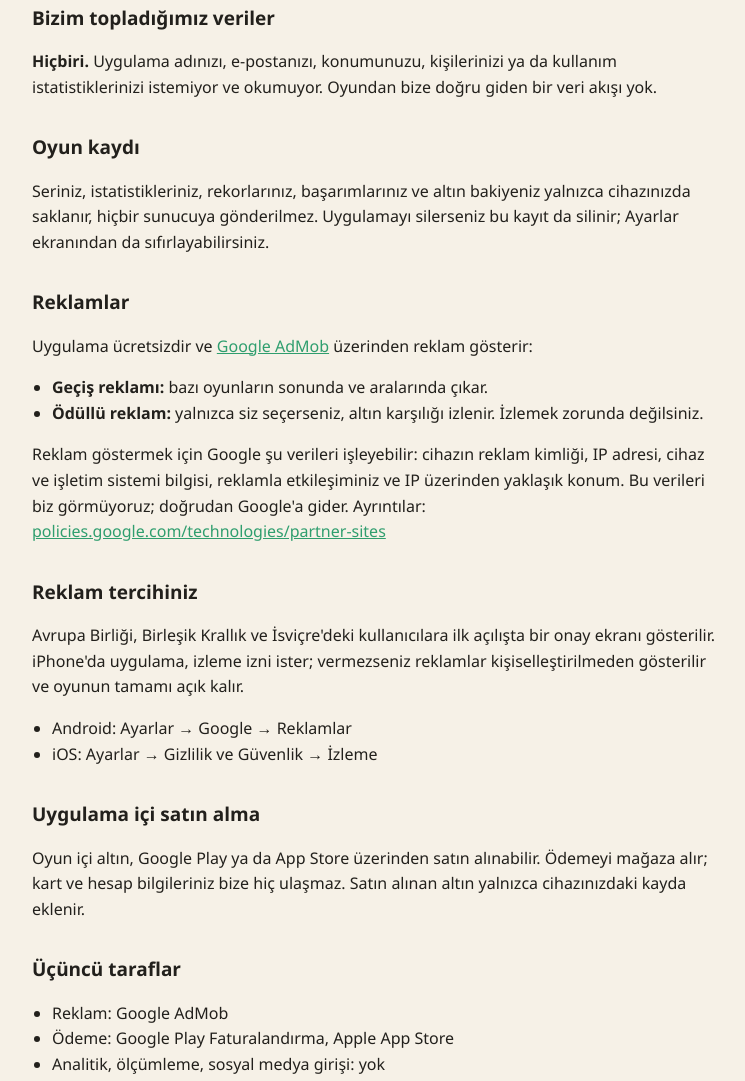
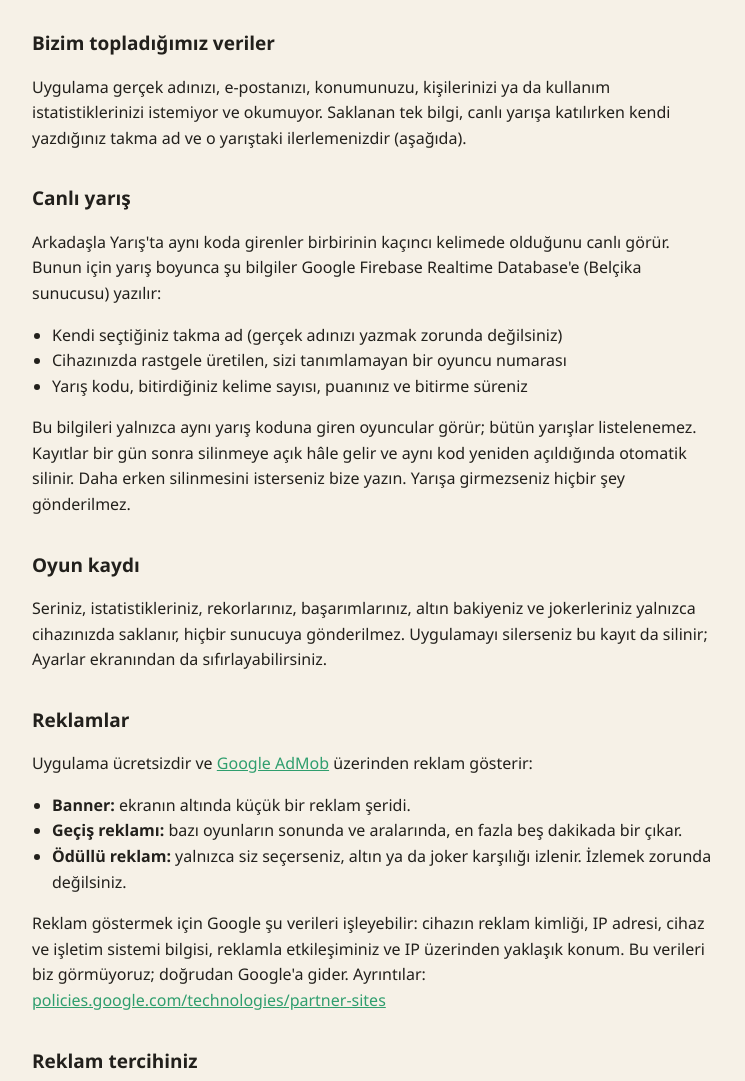
Before and after one commit to naskenkastudio-ship-it/harf-harf-gizlilik, a plain HTML site: page index.html in a window 1280 px wide. Shown: the part 285-1366 px from the top of the page, without its empty margins (264-1009 px from the left). Drawn offline with Linux system fonts and the light colour scheme.

Commit message:
Canlı yarış, banner, joker paketleri ve haftalık sıralama eklendi

```diff
--- a/index.html
+++ b/index.html
@@ -25,19 +25,29 @@
 <div class="ust">HARF HARF · NASTENKA STUDIO</div>
 <h1>Gizlilik Politikası</h1>
 
-<p class="ozet"><b>Kısaca:</b> Oyunun kendisi hiçbir kişisel veri toplamıyor. Hesap yok, bize ait sunucu yok, ilerlemeniz yalnızca kendi cihazınızda duruyor. Uygulamada Google AdMob reklamları ve mağaza üzerinden altın satın alma var. Bunlar için Google ve Apple bazı verileri kendi politikalarına göre işliyor; ayrıntılar aşağıda.</p>
+<p class="ozet"><b>Kısaca:</b> Hesap yok, ilerlemeniz yalnızca kendi cihazınızda duruyor. Tek istisna canlı yarış: arkadaşlarınızla yarışırken yazdığınız takma ad ve o yarıştaki puanınız, diğer oyuncular görebilsin diye kısa süreliğine saklanır. Uygulamada Google AdMob reklamları ve (Android'de) mağaza üzerinden satın alma var. Bunlar için Google ve Apple bazı verileri kendi politikalarına göre işliyor; ayrıntılar aşağıda.</p>
 
 <h2>Bizim topladığımız veriler</h2>
-<p><b>Hiçbiri.</b> Uygulama adınızı, e-postanızı, konumunuzu, kişilerinizi ya da kullanım istatistiklerinizi istemiyor ve okumuyor. Oyundan bize doğru giden bir veri akışı yok.</p>
+<p>Uygulama gerçek adınızı, e-postanızı, konumunuzu, kişilerinizi ya da kullanım istatistiklerinizi istemiyor ve okumuyor. Saklanan tek bilgi, canlı yarışa katılırken kendi yazdığınız takma ad ve o yarıştaki ilerlemenizdir (aşağıda).</p>
+
+<h2>Canlı yarış</h2>
+<p>Arkadaşla Yarış'ta aynı koda girenler birbirinin kaçıncı kelimede olduğunu canlı görür. Bunun için yarış boyunca şu bilgiler Google Firebase Realtime Database'e (Belçika sunucusu) yazılır:</p>
+<ul>
+  <li>Kendi seçtiğiniz takma ad (gerçek adınızı yazmak zorunda değilsiniz)</li>
+  <li>Cihazınızda rastgele üretilen, sizi tanımlamayan bir oyuncu numarası</li>
+  <li>Yarış kodu, bitirdiğiniz kelime sayısı, puanınız ve bitirme süreniz</li>
+</ul>
+<p>Bu bilgileri yalnızca aynı yarış koduna giren oyuncular görür; bütün yarışlar listelenemez. Kayıtlar bir gün sonra silinmeye açık hâle gelir ve aynı kod yeniden açıldığında otomatik silinir. Daha erken silinmesini isterseniz bize yazın. Yarışa girmezseniz hiçbir şey gönderilmez.</p>
 
 <h2>Oyun kaydı</h2>
-<p>Seriniz, istatistikleriniz, rekorlarınız, başarımlarınız ve altın bakiyeniz yalnızca cihazınızda saklanır, hiçbir sunucuya gönderilmez. Uygulamayı silerseniz bu kayıt da silinir; Ayarlar ekranından da sıfırlayabilirsiniz.</p>
+<p>Seriniz, istatistikleriniz, rekorlarınız, başarımlarınız, altın bakiyeniz ve jokerleriniz yalnızca cihazınızda saklanır, hiçbir sunucuya gönderilmez. Uygulamayı silerseniz bu kayıt da silinir; Ayarlar ekranından da sıfırlayabilirsiniz.</p>
 
 <h2>Reklamlar</h2>
 <p>Uygulama ücretsizdir ve <a href="https://admob.google.com" rel="noopener">Google AdMob</a> üzerinden reklam gösterir:</p>
 <ul>
-  <li><b>Geçiş reklamı:</b> bazı oyunların sonunda ve aralarında çıkar.</li>
-  <li><b>Ödüllü reklam:</b> yalnızca siz seçerseniz, altın karşılığı izlenir. İzlemek zorunda değilsiniz.</li>
+  <li><b>Banner:</b> ekranın altında küçük bir reklam şeridi.</li>
+  <li><b>Geçiş reklamı:</b> bazı oyunların sonunda ve aralarında, en fazla beş dakikada bir çıkar.</li>
+  <li><b>Ödüllü reklam:</b> yalnızca siz seçerseniz, altın ya da joker karşılığı izlenir. İzlemek zorunda değilsiniz.</li>
 </ul>
 <p>Reklam göstermek için Google şu verileri işleyebilir: cihazın reklam kimliği, IP adresi, cihaz ve işletim sistemi bilgisi, reklamla etkileşiminiz ve IP üzerinden yaklaşık konum. Bu verileri biz görmüyoruz; doğrudan Google'a gider. Ayrıntılar: <a href="https://policies.google.com/technologies/partner-sites" rel="noopener">policies.google.com/technologies/partner-sites</a></p>
 
@@ -49,12 +59,17 @@
 </ul>
 
 <h2>Uygulama içi satın alma</h2>
-<p>Oyun içi altın, Google Play ya da App Store üzerinden satın alınabilir. Ödemeyi mağaza alır; kart ve hesap bilgileriniz bize hiç ulaşmaz. Satın alınan altın yalnızca cihazınızdaki kayda eklenir.</p>
+<p>Android'de oyun içi altın ve joker paketleri Google Play üzerinden satın alınabilir. Ödemeyi mağaza alır; kart ve hesap bilgileriniz bize hiç ulaşmaz. Satın alınanlar yalnızca cihazınızdaki kayda eklenir.</p>
+
+<h2>Haftalık sıralama</h2>
+<p>Android'de haftalık sıralama Google Play Oyun Hizmetleri ile çalışır. Sıralamayı açtığınızda Play Oyunlar hesabınızla giriş yapılır ve haftalık puanınız Google'a gönderilir; Play Oyunlar profil adınız diğer oyunculara görünür. Bu, Google'ın kendi politikasına tabidir.</p>
 
 <h2>Üçüncü taraflar</h2>
 <ul>
   <li>Reklam: Google AdMob</li>
-  <li>Ödeme: Google Play Faturalandırma, Apple App Store</li>
+  <li>Canlı yarış: Google Firebase Realtime Database</li>
+  <li>Haftalık sıralama: Google Play Oyun Hizmetleri</li>
+  <li>Ödeme: Google Play Faturalandırma</li>
   <li>Analitik, ölçümleme, sosyal medya girişi: yok</li>
 </ul>
 <p>Oyunda bir kelimenin anlamına bakmak isterseniz, bağlantı Türk Dil Kurumu'nun sitesini tarayıcınızda açar; o sitenin kendi politikası geçerlidir.</p>
@@ -63,7 +78,7 @@
 <p>Uygulama 13 yaş altındaki çocuklara yönelik değildir ve bilerek onlardan veri toplamaz.</p>
 
 <h2>Haklarınız</h2>
-<p>Bize ait bir veri tabanı olmadığı için silinmesini isteyebileceğiniz bir kaydınız bulunmuyor. Reklam verileriyle ilgili talepleriniz için Google'ın gizlilik merkezine başvurabilirsiniz. Her türlü soru için bize yazabilirsiniz.</p>
+<p>Canlı yarış kayıtlarınızın silinmesini istediğinizde bize yazmanız yeterli. Reklam verileriyle ilgili talepleriniz için Google'ın gizlilik merkezine başvurabilirsiniz. Her türlü soru için bize yazabilirsiniz.</p>
 
 <h2>Değişiklikler</h2>
 <p>Bu politika değişirse güncel hâli bu adreste yayınlanır.</p>
@@ -71,7 +86,7 @@
 <h2>İletişim</h2>
 <p><a href="mailto:naskenkastudio@gmail.com">naskenkastudio@gmail.com</a></p>
 
-<footer>Son güncelleme: 24 Kasım 2026</footer>
+<footer>Son güncelleme: 25 Kasım 2026</footer>
 </main>
 </body>
 </html>
```
